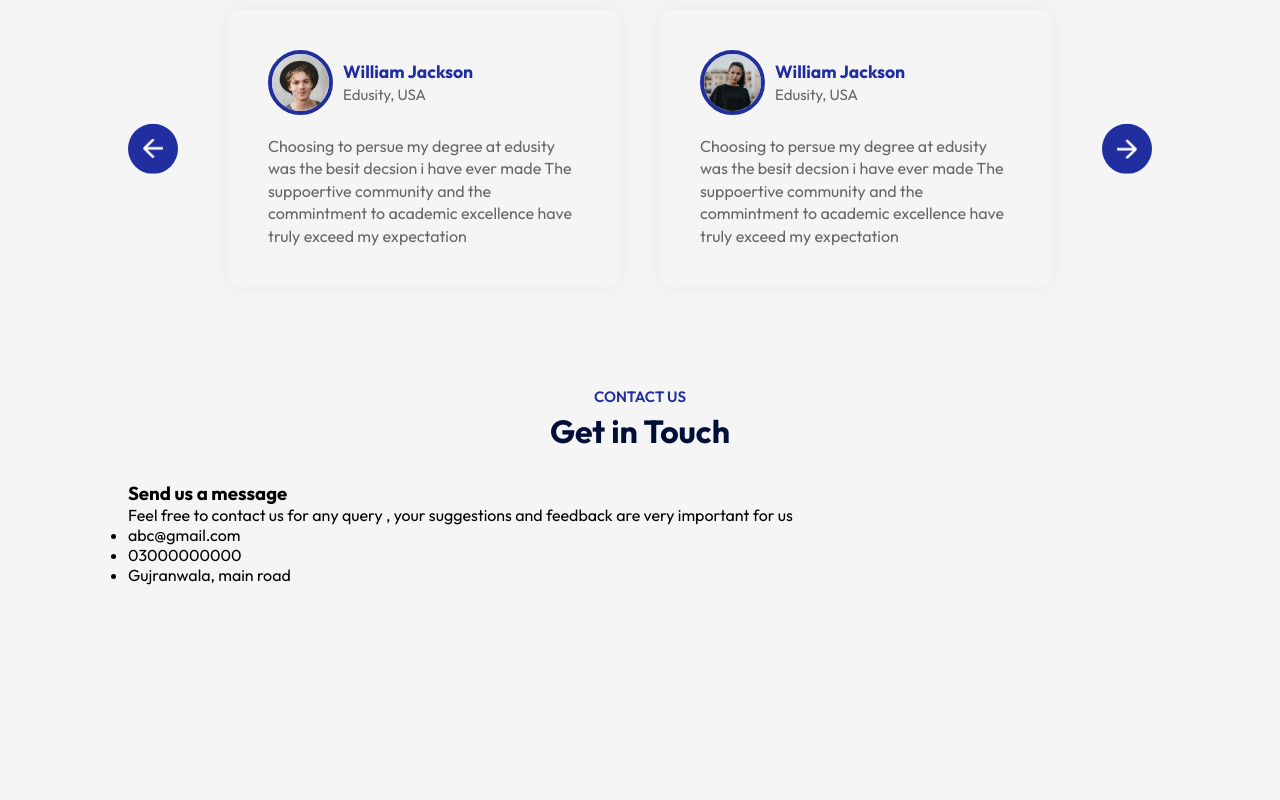
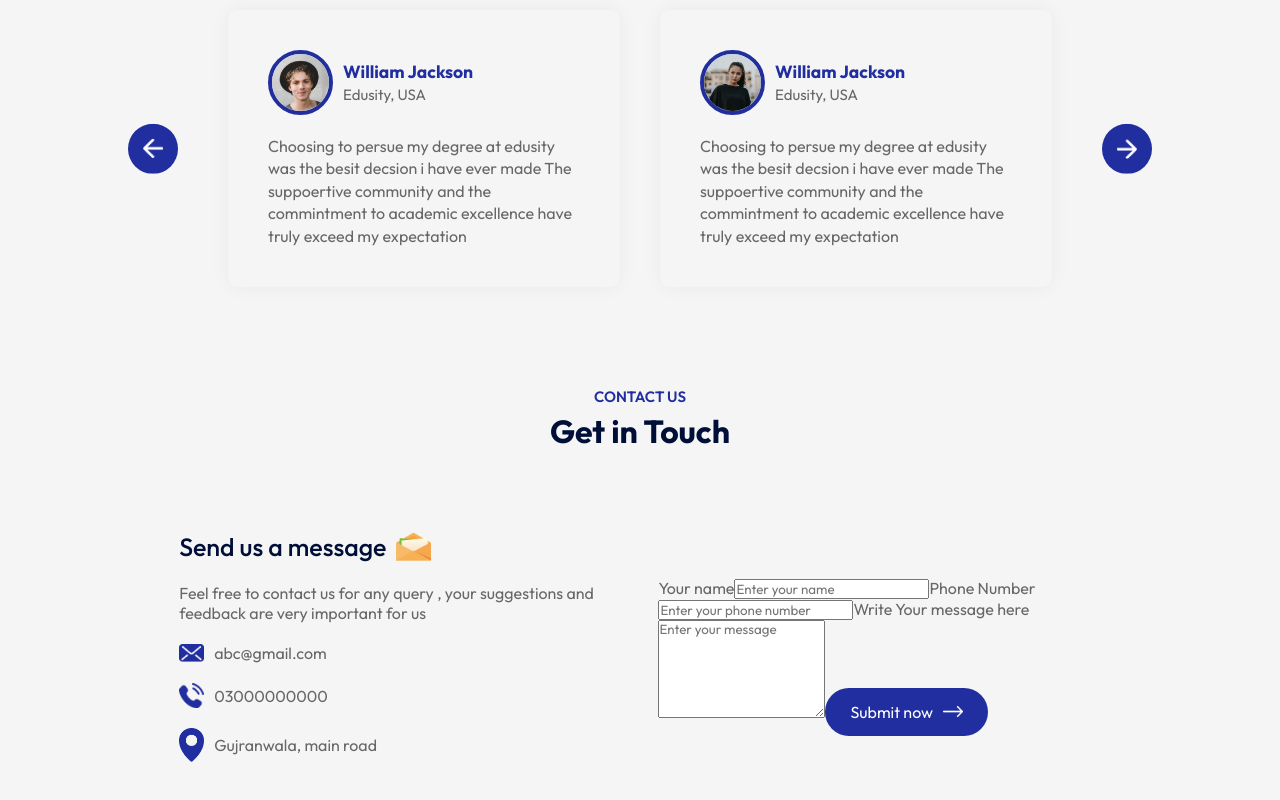
Before and after one commit to fatima678/edusity, a React (Vite) app: page / in a window 1280 px wide. Shown: the part 2591-3391 px from the top of the page. Before the commit the page ends 3176 px from the top, so only its background shows below. Built offline with nearby package versions, Linux system fonts and the light colour scheme.

Commit message:
Design the contact us form

```diff
--- a/src/components/Contact/Contact.css
+++ b/src/components/Contact/Contact.css
@@ -0,0 +1,37 @@
+.contact{
+    margin: 80px auto;
+    max-width: 90%;
+    display: flex;
+    align-items: center;
+    justify-content: space-between;
+
+}
+.contact-col{
+    flex-basis: 48%;
+    color: #676767;
+}
+.contact-col h3{
+    color: #000F38;
+    font-weight: 500;
+    font-size: 25px;
+    display: flex;
+    align-items: center;
+    margin-bottom: 20px;
+}
+.contact-col h3 img{
+    width: 35px;
+    margin-left: 10px;
+}
+.contact-col p{
+    max-width: 450px;
+    list-style: 0.3;
+}
+.contact-col ul li{
+    display: flex;
+    align-items: center;
+    margin: 20px 0;
+}
+.contact-col ul li img{
+    width: 25px;
+    margin-right: 10px;
+}
--- a/src/components/Contact/Contact.jsx
+++ b/src/components/Contact/Contact.jsx
@@ -1,21 +1,35 @@
 import React from 'react'
 import './Contact.css'
-
+import msg_icon from '../../assets/msg-icon.png'
+import mail_icon from '../../assets/mail-icon.png'
+import phone_icon from '../../assets/phone-icon.png'
+import location_icon from '../../assets/location-icon.png'
+import white_arrow from '../../assets/white-arrow.png'
 const Contact = () => {
   return (
     <div className='contact'>
         <div className="contact-col">
-            <h3>Send us a message</h3>
+            <h3>Send us a message<img src={msg_icon} alt=''></img></h3>
             <p>Feel free to contact us for any query , your suggestions and feedback are very
                 important for us
             </p>
             <ul>
-                <li>abc@gmail.com</li>
-                <li>03000000000</li>
-                <li>Gujranwala, main road</li>
+                <li><img src={mail_icon} alt=''></img>abc@gmail.com</li>
+                <li><img src={phone_icon} alt=''></img>03000000000</li>
+                <li><img src={location_icon} alt=''></img>Gujranwala, main road</li>
             </ul>
         </div>
         <div className="contact-col">
+            <form>
+                <label>Your name</label>
+                <input type='text' name='name' placeholder='Enter your name' required></input>
+                <label>Phone Number</label>
+                <input type='tel' name='name' placeholder='Enter your phone number' required></input>
+                <label>Write Your message here</label>
+                <textarea name='message'rows='6' placeholder='Enter your message' required></textarea>
+                <button type='submit'   className='btn dark-btn'>Submit now<img src={white_arrow} alt=''></img></button>
+
+            </form>
 
         </div>
 
```
